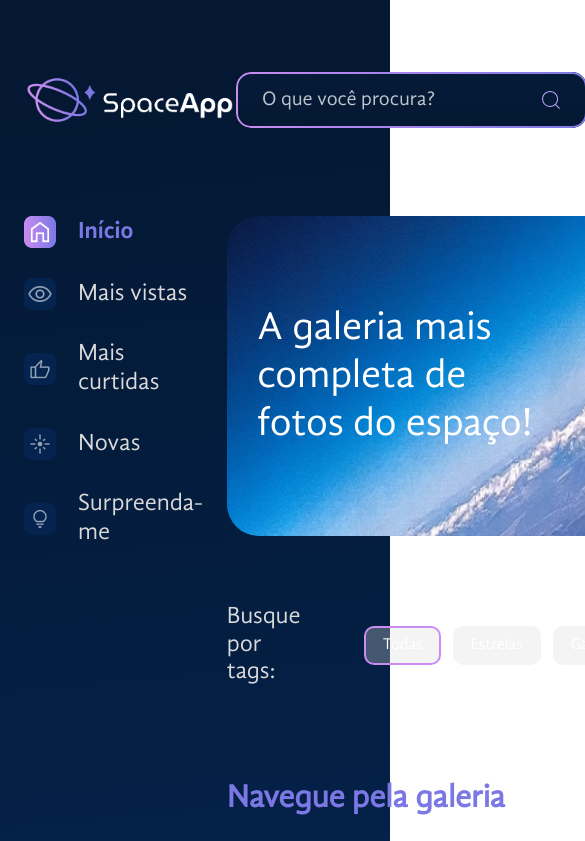
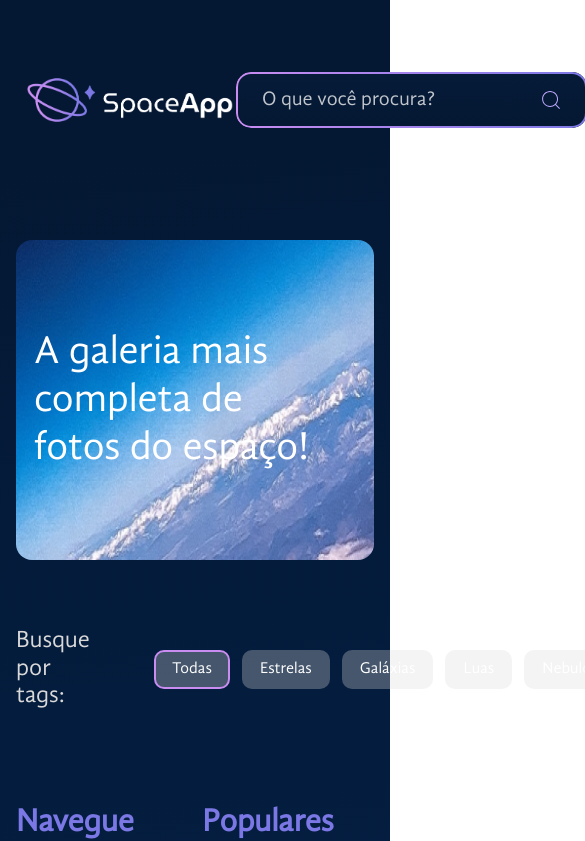
Before and after one commit to BrunoPradoPrado/trilhaReactAlura-spaceApp, a React (Vite) app: page / in a window 390 px wide. Shown: the top 841 px of the page, 585 px wide, since content can reach past the window. Built offline with nearby package versions, Linux system fonts and the light colour scheme.

Commit message:
add responsividade para mobile

```diff
--- a/src/App.jsx
+++ b/src/App.jsx
@@ -7,7 +7,7 @@ import Galeria          from "./componentes/Galeria"
 import bannerBackground from "/assets/banner.png"
 import fotos            from "./fotos.json"
 import { useState }     from "react"
-import Footer from "./componentes/Footer"
+import Footer           from "./componentes/Footer"
 
 const FundoGradiente = styled.div`
   background: linear-gradient(174.61deg, #041833 4.16%, #04244F 48%, #154580 96.76%);
@@ -18,17 +18,25 @@ const FundoGradiente = styled.div`
 `
 
 const AppContainer = styled.div`
-  width    : 1440px;
-  margin   : 0 auto;
+  width: 1440px;
+  margin: 0 auto;
   max-width: 100%;
+  flex: 1;
 
-  flex: 1;
+  @media (max-width: 768px) {
+    width: 100%;
+  }
 `
 
 const LayoutPrincipal = styled.div`
-  display   : flex;
-  gap       : 24px;
-  padding   : 1rem 1.5rem;
+  display: flex;
+  gap: 24px;
+  padding: 1rem 1.5rem;
+
+  @media (max-width: 768px) {
+    flex-direction: column;
+    padding: 1rem;
+  }
 `
 
 const ConteudodaGaleria = styled.section`
--- a/src/componentes/Banner/index.jsx
+++ b/src/componentes/Banner/index.jsx
@@ -11,6 +11,11 @@ const BannerEstilizado = styled.div`
   background-repeat  : no-repeat;
 
   border-radius: 32px;
+
+  @media (max-width: 768px) {
+    height: 200px;
+    border-radius: 16px;
+  }
 `
 
 const TituloBanner = styled.h1`
--- a/src/componentes/BarraLateral/index.jsx
+++ b/src/componentes/BarraLateral/index.jsx
@@ -4,7 +4,10 @@ const ListaEstilizada = styled.ul`
     list-style: none;
     padding   : 0;
     margin    : 0;
-    width     : 212;
+    width     : 212px;
+    @media (max-width: 768px) {
+        display: none;
+    }
 `
 
 const BarraLateral = () => {
--- a/src/componentes/Footer/index.jsx
+++ b/src/componentes/Footer/index.jsx
@@ -7,6 +7,12 @@ const FooterEstilizado = styled.footer`
   display        : flex;
   align-items    : center;
   justify-content: space-between;
+
+  @media (max-width: 768px) {
+    flex-direction: column;
+    gap: 16px;
+    text-align: center;
+  }
 `
 
 const RedesSociais = styled.div`
--- a/src/componentes/Galeria/index.jsx
+++ b/src/componentes/Galeria/index.jsx
@@ -19,7 +19,12 @@ const SecaoFotos = styled.section`
   display              : grid;
   grid-template-columns: repeat(2, 1fr);
   gap                  : 24px;
+
+  @media (max-width: 768px) {
+    grid-template-columns: 1fr;
+  }
 `
+
 
 
 const Galeria = ( { fotos = [], tagSelecionada, onSelecionarTag } ) => {
```
